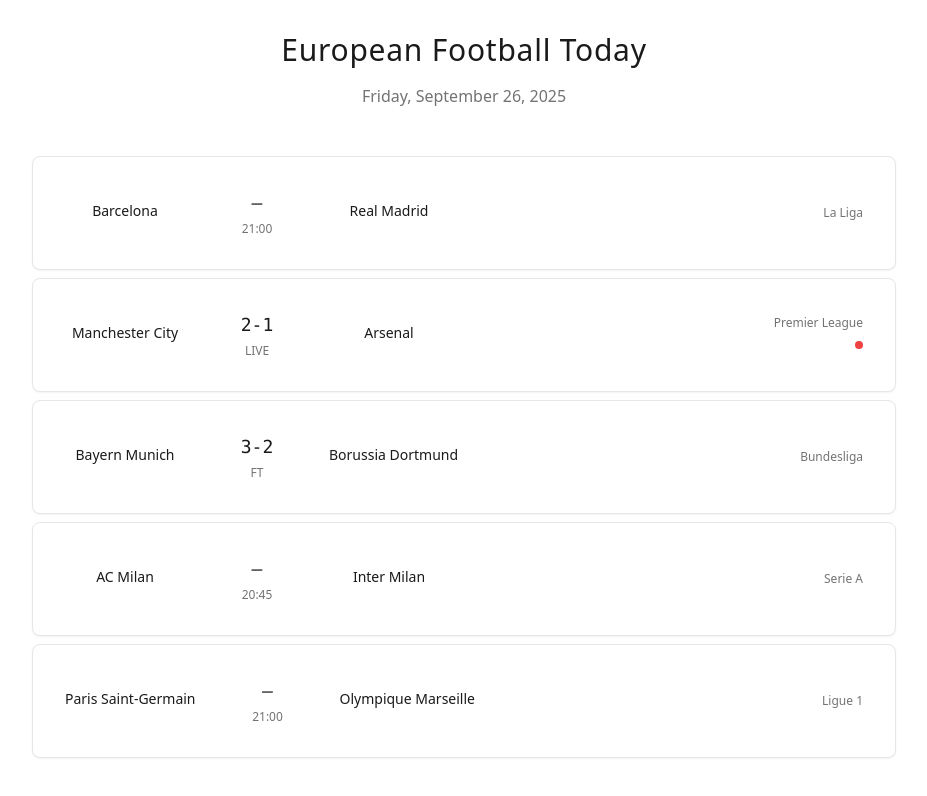
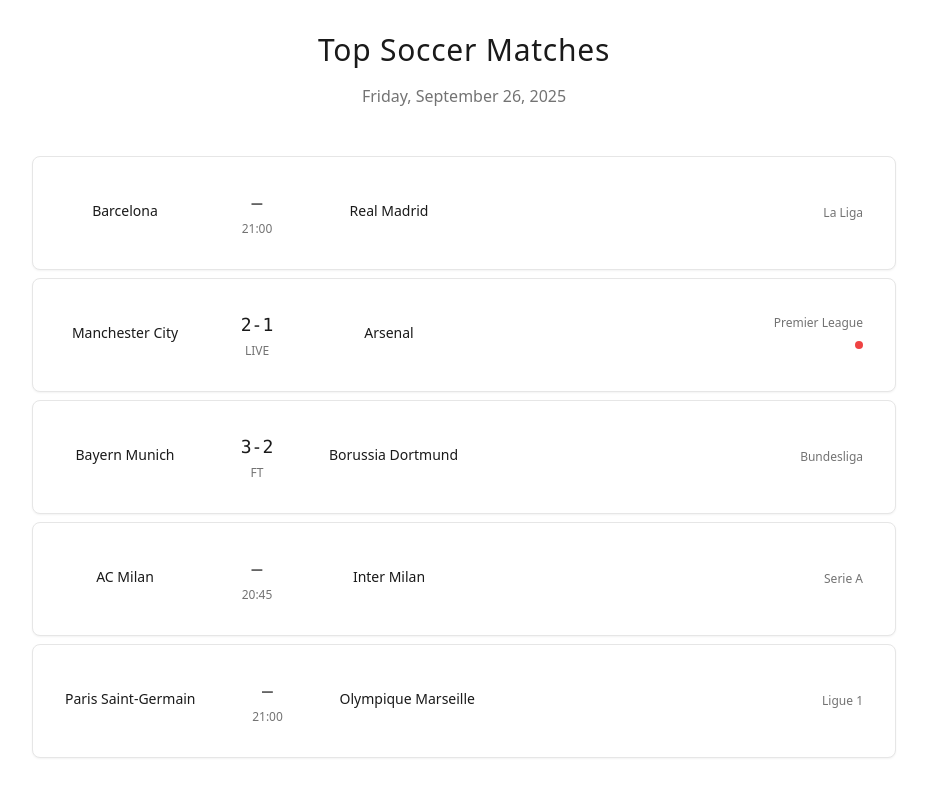
Before and after one commit to KooshaS/kick-off-daily-clash, a React (Vite) app: page / in a window 1280 px wide. Shown: the top 796 px of the page, without its empty margins (176-1103 px from the left). Built offline with nearby package versions, Linux system fonts and the light colour scheme; the HTML template or start-up script is replaced by a standard one.

Commit message:
Change website title

```diff
--- a/index.html
+++ b/index.html
@@ -3,7 +3,7 @@
   <head>
     <meta charset="UTF-8" />
     <meta name="viewport" content="width=device-width, initial-scale=1.0" />
-    <title>European Football Today - Top 25 Clubs Daily Matches</title>
+    <title>Top Soccer Matches</title>
     <meta name="description" content="Track daily matches between Europe's top 25 football clubs in one sleek, minimalist dashboard" />
     <meta name="author" content="Lovable" />
 
--- a/src/components/MatchList.tsx
+++ b/src/components/MatchList.tsx
@@ -68,7 +68,7 @@ export const MatchList = () => {
     <div className="space-y-12">
       <div className="text-center space-y-4">
         <h1 className="text-3xl font-light text-foreground tracking-wide">
-          European Football Today
+          Top Soccer Matches
         </h1>
         <p className="text-muted-foreground text-base font-light">
           {currentDate}
```
